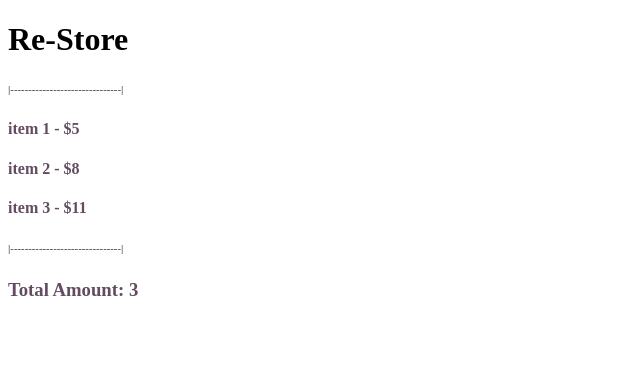
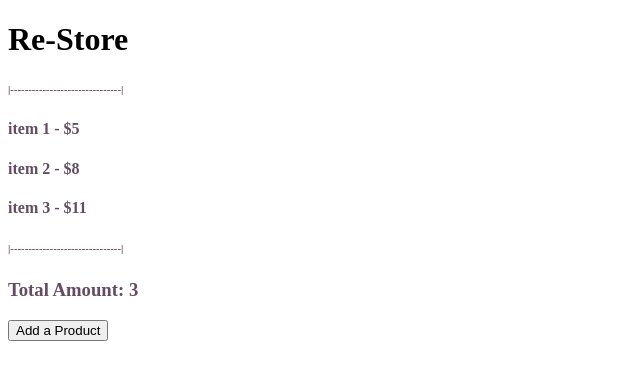
Before and after one commit to VikaKhusti/udemy-course1, a React (Create React App) app in the folder client/: page / in a window 1280 px wide. Shown: the top 380 px of the page, without its empty margins (0-640 px from the left). Built offline with nearby package versions, Linux system fonts and the light colour scheme; no server answers.

Commit message:
add useEffect, fetch data from API

```diff
--- a/client/src/App.tsx
+++ b/client/src/App.tsx
@@ -1,4 +1,7 @@
-const productArr = [
+import { useEffect, useState } from "react";
+
+function App() {
+  const [productArr, setProducts] = useState([
     {
       id: 1,
       name: 'item 1',
@@ -14,25 +17,33 @@ const productArr = [
       name: 'item 3',
       price: 11
     }
-]
+  ]);
 
+  useEffect(() => {
+    fetch('http://localhost:5000/api/products')
+      .then(response => response.json())
+      .then(data => setProducts(data))
+  }, []) /* [] means that this code will be run just once, but not every time component load */
 
-function App() {
+  function addProduct(){
+    setProducts(prevState => [...prevState, {id: 4, name: 'new item', price: 13}])
+  };
+
   return (
     <div className="app">
       <h1 style={{color: 'black'}}>Re-Store</h1> {/* inline styling */}
-      {console.log('hello, motherfucker!')}
       <h6>|-------------------------------|</h6>
-      {productArr.map((item /*, index */) => (
+      {productArr.map((item, index ) => (
           /* rounded brackets help to avoid return statement, and used for one line of code which is going to be returned
             while curly brackets require return */
-          <h4 key={item.id}>{item.name} - ${item.price}</h4>
+          <h4 key={index}>{item.name} - ${item.price}</h4>
           /* a key with its unique value should be added to each element which has been created in loop */
           /* one of solution whould be using second argument of map - index */
         ))
       }
       <h6>|-------------------------------|</h6>
       <h3>Total Amount: {productArr.length}</h3>
+      <button onClick={addProduct}>Add a Product</button>
     </div>
   );
 }
```
Also changed, not shown: 10 other files (tests, documents, lock files or other folders). Lines whose indentation alone changed are shown as unchanged.
